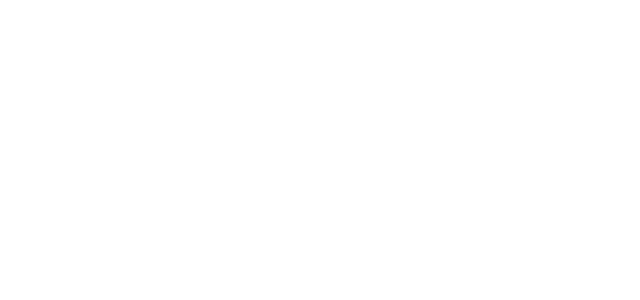
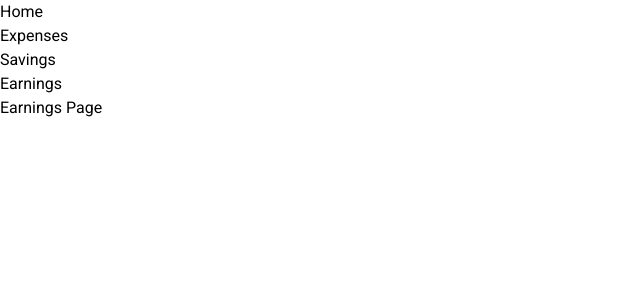
Before and after one commit to Estakuyo/MoneyTracker, a React app in the folder frontend/: page /earnings in a window 1280 px wide. Before the commit this address had no page. Shown: the top 300 px of the page, without its empty margins (0-640 px from the left). Built offline with nearby package versions, Linux system fonts and the light colour scheme; the HTML template or start-up script is replaced by a standard one.

Commit message:
Added setup or template to work to

```diff
--- a/frontend/src/App.jsx
+++ b/frontend/src/App.jsx
@@ -2,18 +2,27 @@ import { Routes, Route } from "react-router-dom";
 import { AuthProvider } from "./context/authContext";
 
 // Pages
-import LandingPage from "./pages/landingPage";
+import Landing from "./pages/landing";
 import Login from "./pages/auth/login";
 import Register from "./pages/auth/register";
+import Home from "./pages/home";
+import Expenses from "./pages/expenses";
+import Savings from "./pages/savings";
+import Earnings from "./pages/earnings";
 
 function App() {
   return (
     <>
       <AuthProvider>
         <Routes>
-          <Route path="/" element={<LandingPage />} />
+          <Route path="/" element={<Landing />} />
           <Route path="/login" element={<Login />} />
           <Route path="/register" element={<Register />} />
+
+          <Route path="/home" element={<Home />} />
+          <Route path="/expenses" element={<Expenses />} />
+          <Route path="/savings" element={<Savings />} />
+          <Route path="/earnings" element={<Earnings />} />
         </Routes>
       </AuthProvider>
     </>
--- /dev/null
+++ b/frontend/src/components/sidebar.jsx
@@ -0,0 +1,22 @@
+const Sidebar = () => {
+  return (
+    <div>
+      <ul>
+        <li>
+          <a href="/home">Home</a>
+        </li>
+        <li>
+          <a href="/expenses">Expenses</a>
+        </li>
+        <li>
+          <a href="/savings">Savings</a>
+        </li>
+        <li>
+          <a href="/earnings">Earnings</a>
+        </li>
+      </ul>
+    </div>
+  );
+};
+
+export default Sidebar;
--- /dev/null
+++ b/frontend/src/pages/earnings.jsx
@@ -0,0 +1,12 @@
+import Sidebar from "../components/sidebar";
+
+const Earnings = () => {
+  return (
+    <div>
+      <Sidebar />
+      <h1>Earnings Page</h1>
+    </div>
+  );
+};
+
+export default Earnings;
--- /dev/null
+++ b/frontend/src/pages/expenses.jsx
@@ -0,0 +1,12 @@
+import Sidebar from "../components/sidebar";
+
+const Expenses = () => {
+  return (
+    <div>
+      <Sidebar />
+      <h1>Expenses Page</h1>
+    </div>
+  );
+};
+
+export default Expenses;
--- /dev/null
+++ b/frontend/src/pages/home.jsx
@@ -0,0 +1,12 @@
+import Sidebar from "../components/sidebar";
+
+const Home = () => {
+  return (
+    <div>
+      <Sidebar />
+      <h1>Home Page</h1>
+    </div>
+  );
+};
+
+export default Home;
--- a/frontend/src/pages/landingPage.jsx
+++ b/frontend/src/pages/landing.jsx
@@ -1,4 +1,4 @@
-const LandingPage = () => {
+const Landing = () => {
   return (
     <>
       <h1>Landing Page</h1>
@@ -6,4 +6,4 @@ const LandingPage = () => {
   );
 };
 
-export default LandingPage;
+export default Landing;
--- /dev/null
+++ b/frontend/src/pages/savings.jsx
@@ -0,0 +1,12 @@
+import Sidebar from "../components/sidebar";
+
+const Savings = () => {
+  return (
+    <div>
+      <Sidebar />
+      <h1>Savings Page</h1>
+    </div>
+  );
+};
+
+export default Savings;
```
